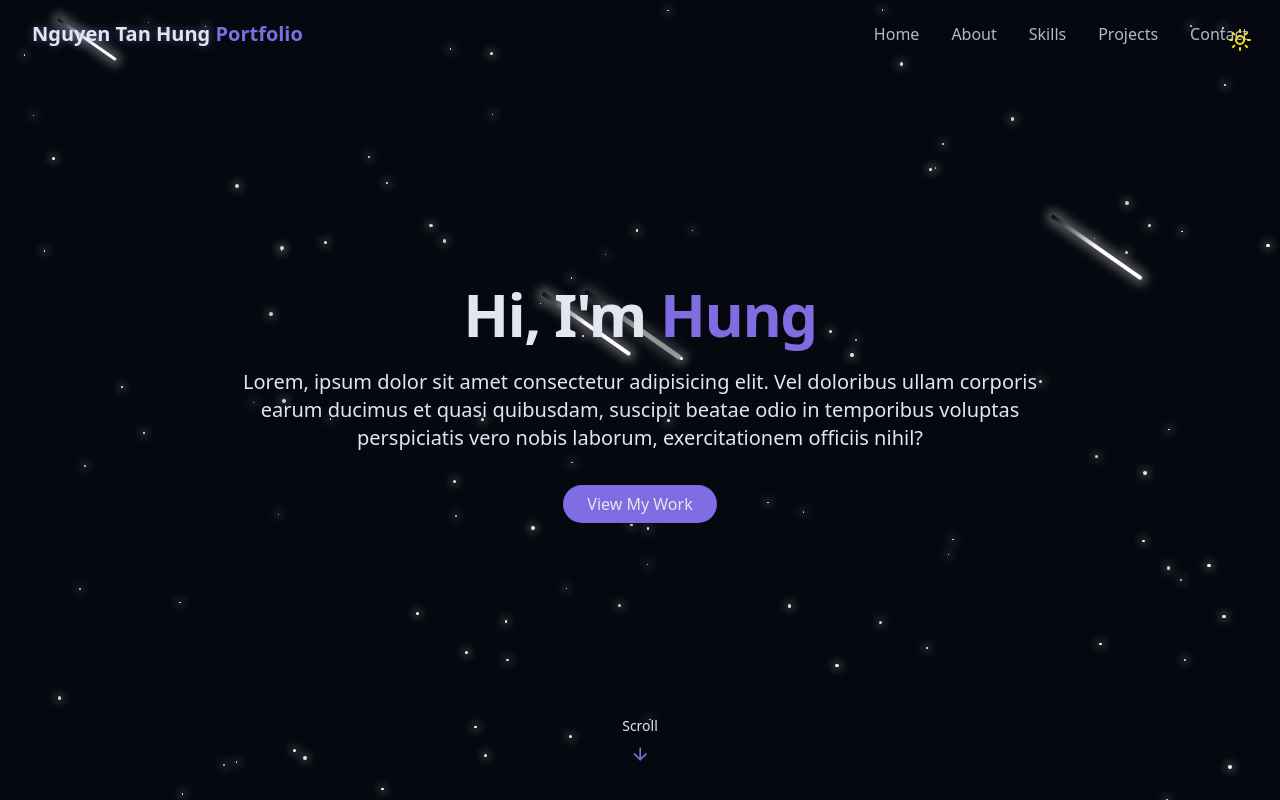
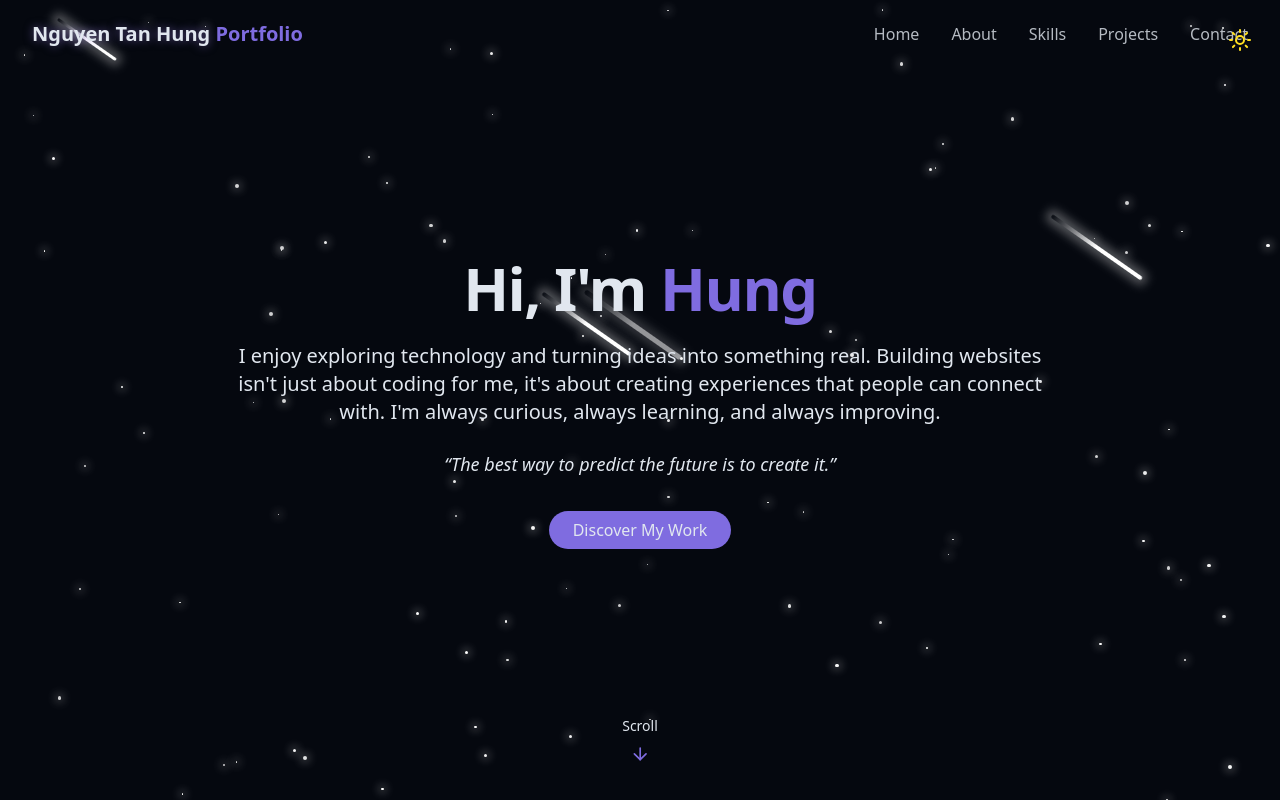
Before and after one commit to khunglongcon2k5/personal-portfolio, a React (Vite) app: page / in a window 1280 px wide. Shown: the top 800 px of the page. Built offline with nearby package versions, Linux system fonts and the light colour scheme; some icons are missing.

Commit message:
feat: personalize HeroSection content and add inspirational quote

```diff
--- a/src/components/HeroSection.jsx
+++ b/src/components/HeroSection.jsx
@@ -16,15 +16,19 @@ export const HeroSection = () => {
           </h1>
 
           <p className="text-lg md:text-xl text-muted-foreground max-2-2xl mx-auto opacity-0 animate-fade-in-delay-3">
-            Lorem, ipsum dolor sit amet consectetur adipisicing elit. Vel
-            doloribus ullam corporis earum ducimus et quasi quibusdam, suscipit
-            beatae odio in temporibus voluptas perspiciatis vero nobis laborum,
-            exercitationem officiis nihil?
+            I enjoy exploring technology and turning ideas into something real.
+            Building websites isn't just about coding for me, it's about
+            creating experiences that people can connect with. I'm always
+            curious, always learning, and always improving.
           </p>
+
+          <blockquote className="italic text-muted-foreground text-base md:text-lg max-w-xl mx-auto opacity-0 animate-fade-in-delay-4">
+            “The best way to predict the future is to create it.”
+          </blockquote>
 
           <div className="pt-4 opacity-0 animate-fade-in-delay-4">
             <a href="#projects" className="cosmic-button">
-              View My Work
+              Discover My Work
             </a>
           </div>
         </div>
```
